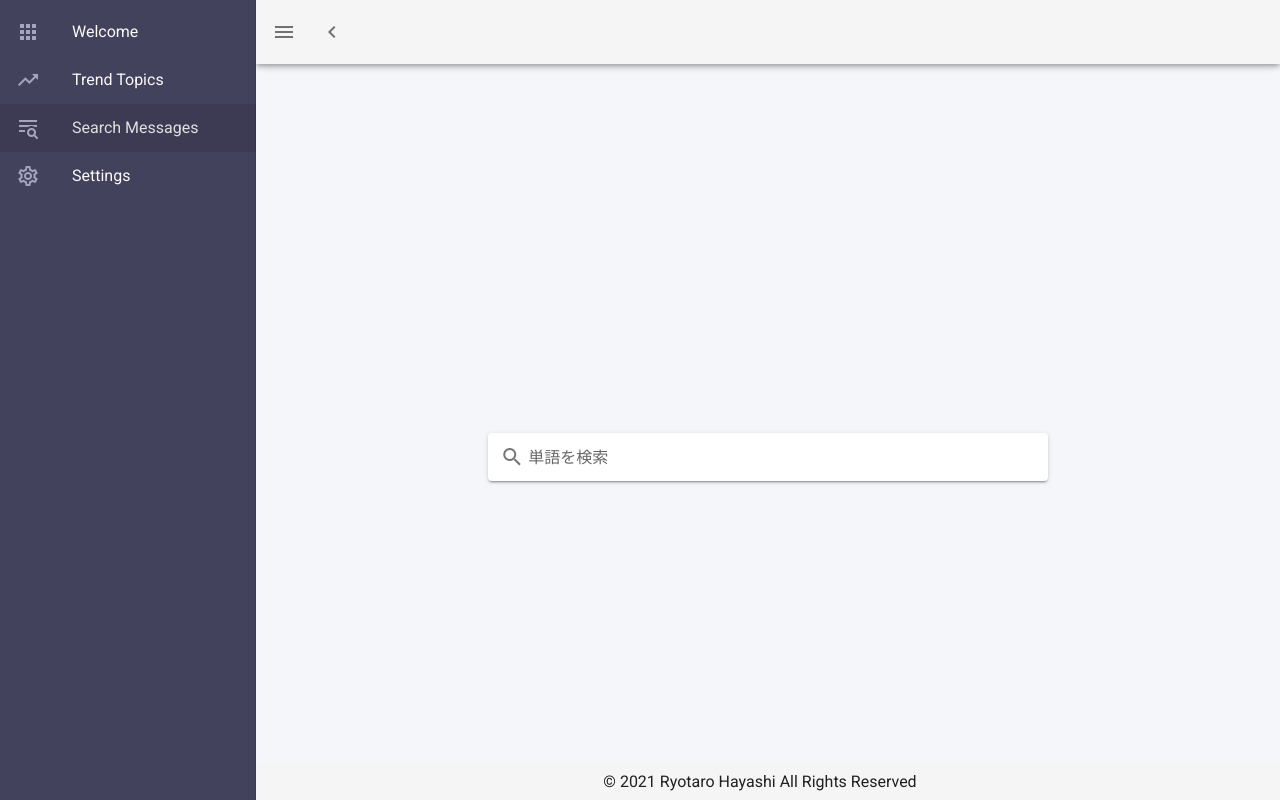
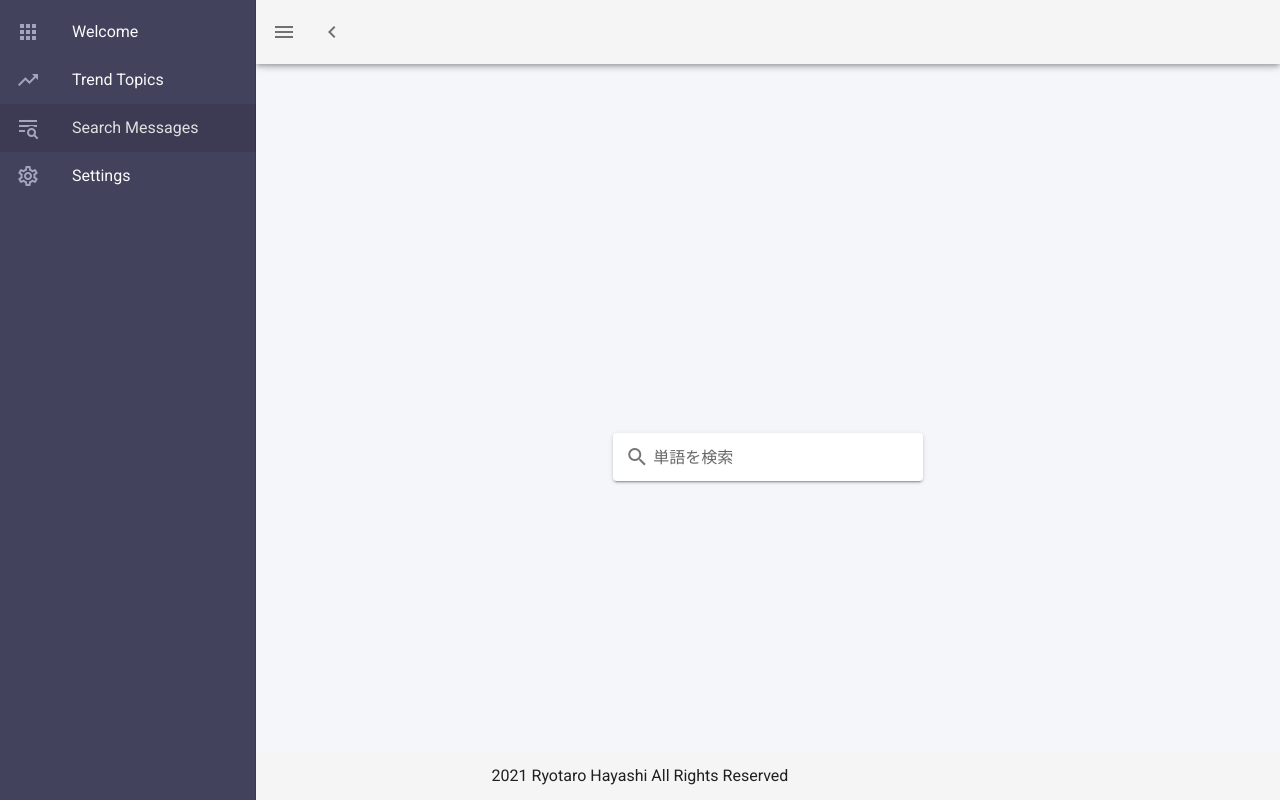
Before and after one commit to Ryotaro-Hayashi/slack-visualization, a Nuxt app in the folder project/: page /messages in a window 1280 px wide. Built offline with nearby package versions, Linux system fonts and the light colour scheme.

Commit message:
[fix] フッターの修正

```diff
--- a/project/src/layouts/default.vue
+++ b/project/src/layouts/default.vue
@@ -51,9 +51,13 @@
       </v-container>
     </v-main>
 
-    <!-- フッター -->
-    <v-footer :absolute="true" app class="justify-center pl-0 align-center" inset>
-      <span>&copy; {{ new Date().getFullYear() }} Ryotaro Hayashi All Rights Reserved</span>
+    <v-footer padless=true>
+      <v-col
+        class="text-center"
+        cols="12"
+      >
+        <span> {{ new Date().getFullYear() }} Ryotaro Hayashi All Rights Reserved </span>
+      </v-col>
     </v-footer>
 
   </v-app>
--- a/project/src/pages/messages.vue
+++ b/project/src/pages/messages.vue
@@ -8,7 +8,7 @@
           height="20%"
         ></v-img>
       </v-col>
-      <v-col cols="7">
+      <v-col cols="10" md="4" lg="4" xl="4">
         <!-- <v-form ref="form" @submit="move" action='search/result'> -->
         <v-form ref="form" action='search/result'>
           <v-text-field
--- a/project/src/pages/search/result.vue
+++ b/project/src/pages/search/result.vue
@@ -1,5 +1,5 @@
 <template>
-  <v-container fluid style="height: 90vh;" fill-height>
+  <v-container fluid fill-height>
     <v-row align="center" justify="start">
       <v-col cols="7"  md="4" lg="4" xl="4" align="center">
         <v-form ref="form" action='search/result'>
```
